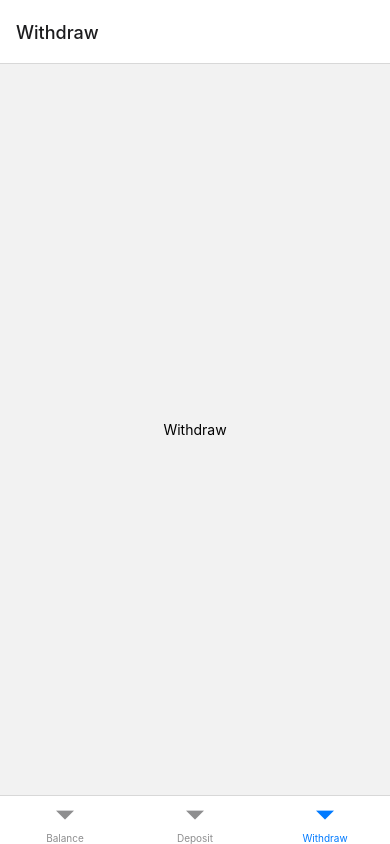
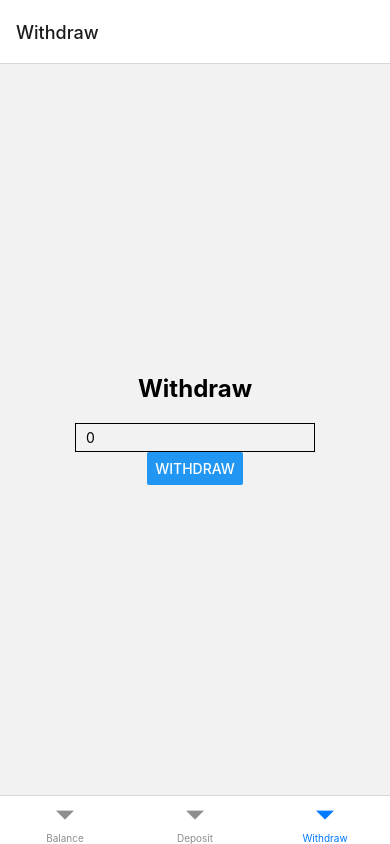
Before and after one commit to Tsourdox/redux-bankvalvet, a React Native app: screen /Withdraw in a window 390 px wide. Built offline with nearby package versions, Linux system fonts and the light colour scheme.

Commit message:
implement deposit & withdraw screens

```diff
--- a/screens/BalanceScreen.tsx
+++ b/screens/BalanceScreen.tsx
@@ -6,7 +6,7 @@ export default function BalanceScreen() {
 
   return (
     <View style={styles.container}>
-      <Text>Balance: {balance}</Text>
+      <Text>Balance: {balance} kr</Text>
     </View>
   );
 }
--- a/screens/DepositScreen.tsx
+++ b/screens/DepositScreen.tsx
@@ -1,14 +1,48 @@
-import { StyleSheet, Text, View } from "react-native";
+import { useState } from "react";
+import {
+  Button,
+  StyleSheet,
+  Text,
+  TextInput,
+  View,
+} from "react-native";
+import { useAppDispatch } from "../store/store";
 
 export default function DepositScreen() {
+  const dispatch = useAppDispatch();
+  const [amount, setAmount] = useState(0);
+
   return (
     <View style={styles.container}>
-      <Text>Deposit</Text>
+      <Text style={styles.heading}>Deposit</Text>
+      <TextInput
+        keyboardType="number-pad"
+        style={styles.input}
+        value={String(amount)}
+        onChangeText={(value) => setAmount(Number(value))}
+      />
+      <Button
+        title="Deposit"
+        onPress={() =>
+          dispatch({ type: "DEPOSIT", payload: amount })
+        }
+      />
     </View>
   );
 }
 
 const styles = StyleSheet.create({
+  heading: {
+    fontSize: 24,
+    fontWeight: "bold",
+    marginBottom: 20,
+  },
+  input: {
+    borderWidth: 1,
+    paddingHorizontal: 10,
+    paddingVertical: 5,
+    borderColor: "black",
+  },
   container: {
     flex: 1,
     alignItems: "center",
--- a/screens/WithdrawScreen.tsx
+++ b/screens/WithdrawScreen.tsx
@@ -1,14 +1,48 @@
-import { StyleSheet, Text, View } from "react-native";
+import { useState } from "react";
+import {
+  Button,
+  StyleSheet,
+  Text,
+  TextInput,
+  View,
+} from "react-native";
+import { useAppDispatch } from "../store/store";
 
 export default function WithdrawScreen() {
+  const dispatch = useAppDispatch();
+  const [amount, setAmount] = useState(0);
+
   return (
     <View style={styles.container}>
-      <Text>Withdraw</Text>
+      <Text style={styles.heading}>Withdraw</Text>
+      <TextInput
+        keyboardType="number-pad"
+        style={styles.input}
+        value={String(amount)}
+        onChangeText={(value) => setAmount(Number(value))}
+      />
+      <Button
+        title="Withdraw"
+        onPress={() =>
+          dispatch({ type: "WITHDRAW", payload: amount })
+        }
+      />
     </View>
   );
 }
 
 const styles = StyleSheet.create({
+  heading: {
+    fontSize: 24,
+    fontWeight: "bold",
+    marginBottom: 20,
+  },
+  input: {
+    borderWidth: 1,
+    paddingHorizontal: 10,
+    paddingVertical: 5,
+    borderColor: "black",
+  },
   container: {
     flex: 1,
     alignItems: "center",
```
